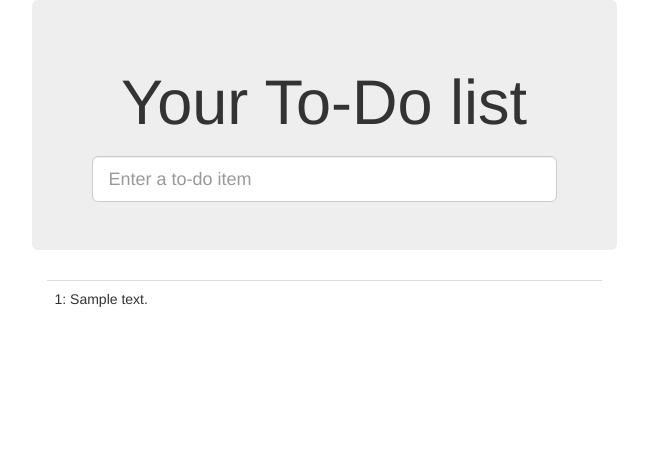
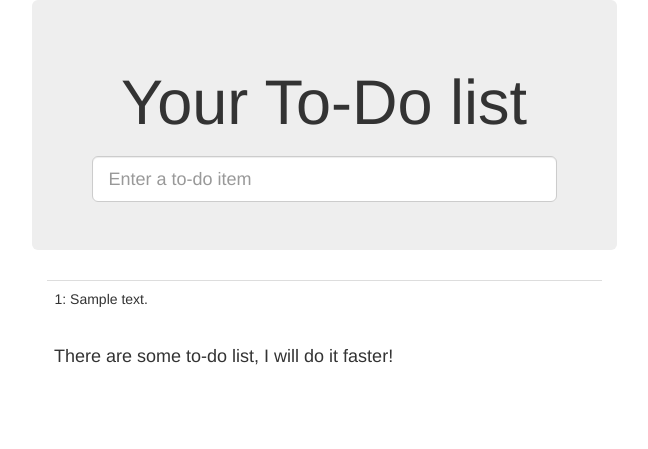
Before and after one commit to umroh/SQALab, a Django app: page /lists/1/ in a window 1280 px wide. Shown: the top 449 px of the page, without its empty margins (316-964 px from the left). Run offline with Django 3.2, Linux system fonts and the light colour scheme; tables that the repository leaves empty hold one stand-in row (values such as "Sample post"); some libraries are stand-ins or nearby versions.

Commit message:
Lab4 Done : finally xD

```diff
--- a/lists/templates/base.html
+++ b/lists/templates/base.html
@@ -30,6 +30,12 @@
 					{% endblock %}
 				</div>
 			</div>
+			<div class="komentar">
+				<div class="col-md-6 col-md-offset-3">
+					{% block komentar %}
+					{% endblock %}
+				</div>
+			</div>
 		</div>
 	</body>
 </html>
--- a/lists/templates/list.html
+++ b/lists/templates/list.html
@@ -12,6 +12,8 @@
 	</table>
 {% endblock %}
 
+{% block komentar %}
+	<h4>
 	{% ifequal items.count 0 %}
 		{{ value|default:"Holiday, I am coming!"}}
 	{% else %}
@@ -21,3 +23,5 @@
 			{{ value| default:"Forget about holiday!"}}
 		{% endif %}
 	{% endifequal %}
+	</h4>
+{% endblock %}
```
Lines whose indentation alone changed are shown as unchanged.
